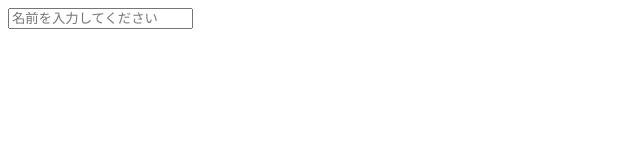
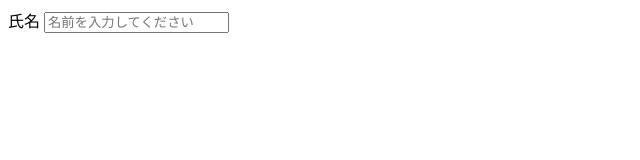
Before and after one commit to t-elmo/HTML, a plain HTML site: page form.html in a window 1280 px wide. Shown: the full height of the page, 0-640 px from the left. Drawn offline with Linux system fonts and the light colour scheme.

Commit message:
氏名ラベル

```diff
--- a/form.html
+++ b/form.html
@@ -3,6 +3,7 @@
 
 <body>
   <form>
+    <label>氏名</label>
     <input type="text" placeholder="名前を入力してください">
     <br>
   </form>
```
